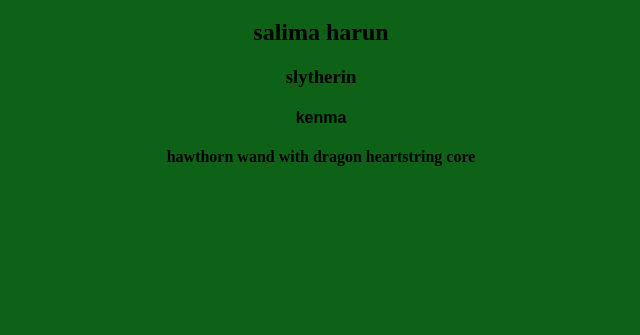
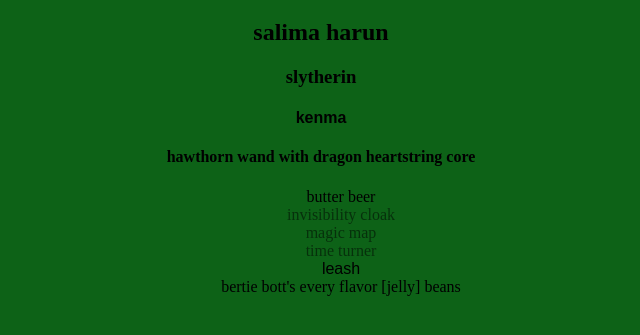
Before and after one commit to nerasan/hogwarts, a plain HTML site: page index.html in a window 1280 px wide. Shown: the part 61-396 px from the top of the page, without its empty margins (319-959 px from the left). Drawn offline with Linux system fonts and the light colour scheme.

Commit message:
year 3 - i added list elements. that code didn't seem very dry. i wonder if there is something i could do about it in the hungry for more section

```diff
--- a/app.js
+++ b/app.js
@@ -8,23 +8,31 @@
 const h1 = document.createElement('h1')
 //console.log(h1)
 h1.innerText = 'welcome to hogwarts!'
-document.body.appendChild(h1)
+container.appendChild(h1)
 
 const h2 = document.createElement('h2')
 h2.innerText = 'salima harun'
-document.body.appendChild(h2)
+container.appendChild(h2)
 
 const h3 = document.createElement('h3')
 h3.innerText = 'slytherin'
-document.body.appendChild(h3)
+container.appendChild(h3)
 
 const h4pet = document.createElement('h4')
 h4pet.innerText = 'kenma'
 h4pet.classList.add('cat')
 //console.log(h4pet)
-document.body.appendChild(h4pet)
+container.appendChild(h4pet)
 
 const h4wand = document.createElement('h4')
 h4wand.innerText = 'hawthorn wand with dragon heartstring core'
 //console.log(h4wand)
-document.body.appendChild(h4wand)
+container.appendChild(h4wand)
+
+// YEAR THREE
+
+const ul = document.createElement('ul')
+ul.setAttribute('storage', 'trunk')
+ul.innerHTML = '<li>butter beer</li><li class="secret">invisibility cloak</li><li class="secret">magic map</li><li class="secret">time turner</li><li class="cat">leash</li><li>bertie bott\'s every flavor [jelly] beans</li>'
+console.log(ul)
+container.appendChild(ul)
--- a/main.css
+++ b/main.css
@@ -6,3 +6,9 @@
 .cat {
     font-family: fantasy;
 }
+.secret {
+    opacity: 0.5;
+}
+li {
+    list-style-type: none;
+}
```
